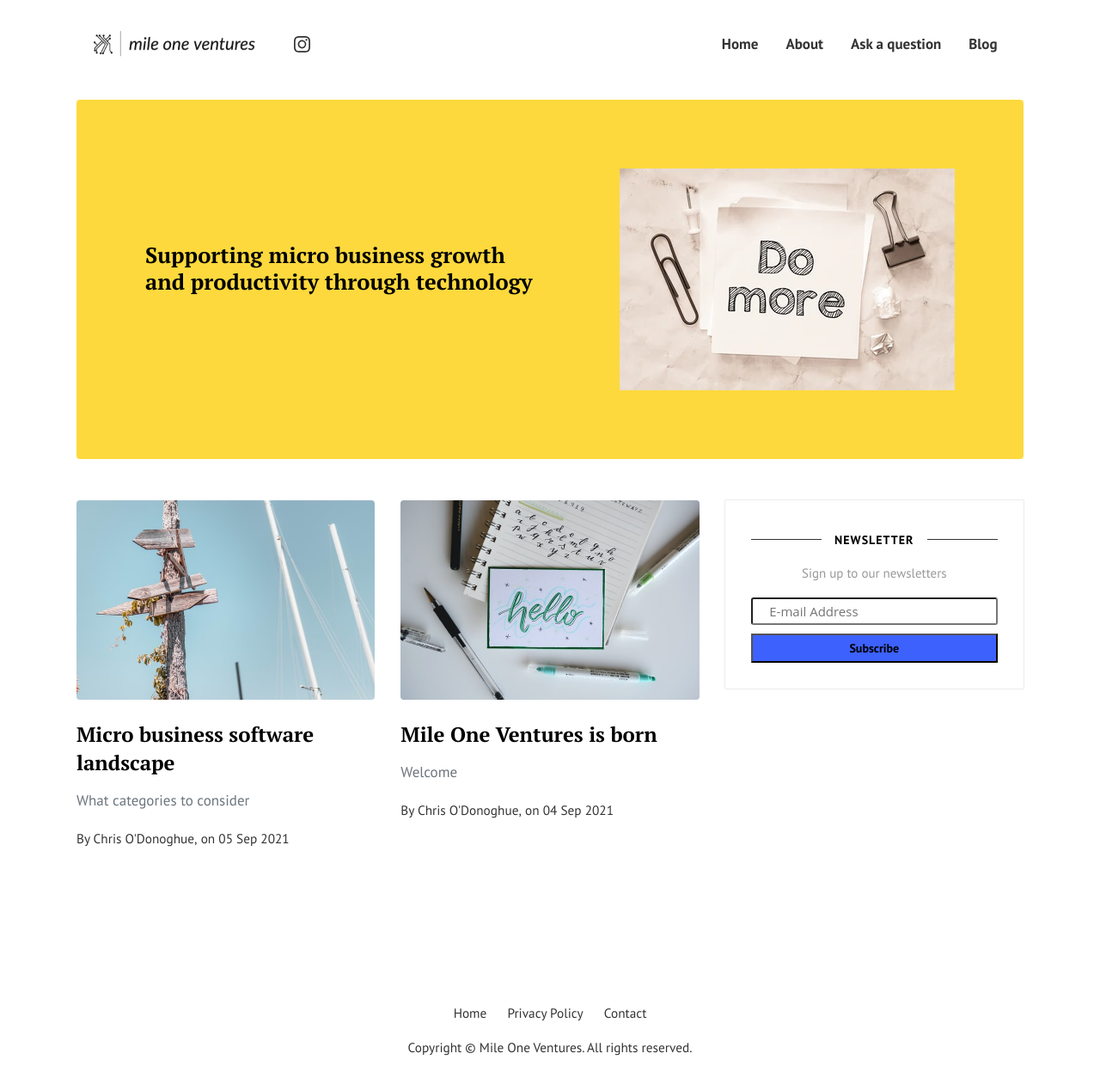
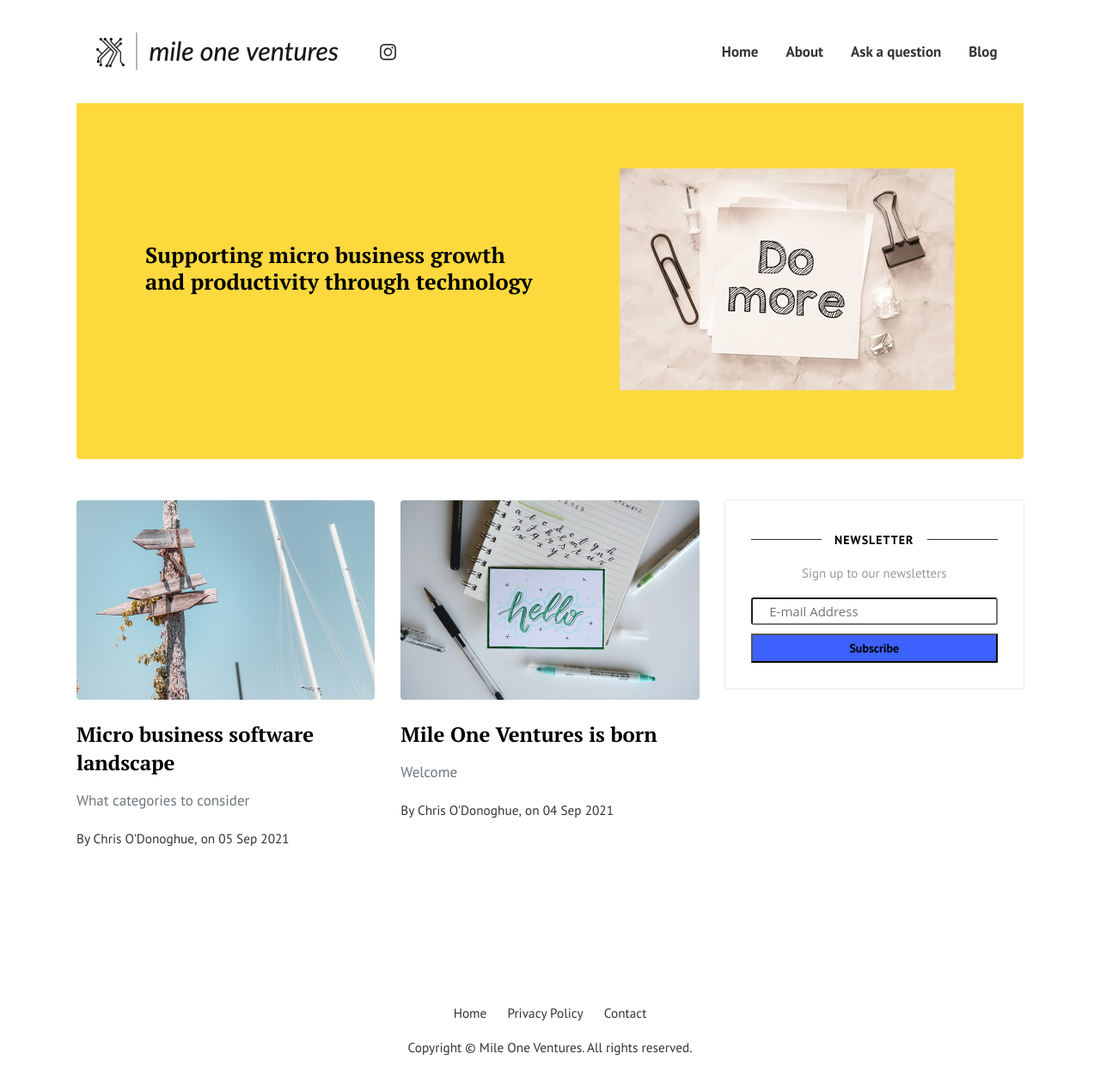
Before and after one commit to mile-one-ventures/mile-one-ventures.github.io, a Jekyll site: the page built from index.html, in a window 1280 px wide and 1261 px high. Shown: the whole window at 86% size. Built offline with Jekyll 4.4.1, drawn with Linux system fonts in a browser that asks for light colours; the list of posts is cut into pages by our own code; comment, search, counter and statistics services are not loaded.

Commit message:
Update default.html

```diff
--- a/_layouts/default.html
+++ b/_layouts/default.html
@@ -40,7 +40,7 @@ gtag('config', '{{site.ganalytics}}');
 
           <a class="navbar-brand text-dark font-weight-bold big d-flex align-items-center" href="{{site.baseurl}}/">
           {% if site.logo %}
-          <img class="mr-2" src="{{site.baseurl}}/{{site.logo}}" alt="Mile One Ventures" style="width: 200px;">
+          <img class="mr-2" src="{{site.baseurl}}/{{site.logo}}" alt="Mile One Ventures">
           {% else %}
           <span class="d-none d-md-inline-block">{{ site.title }}</span>
           {% endif %}
```
